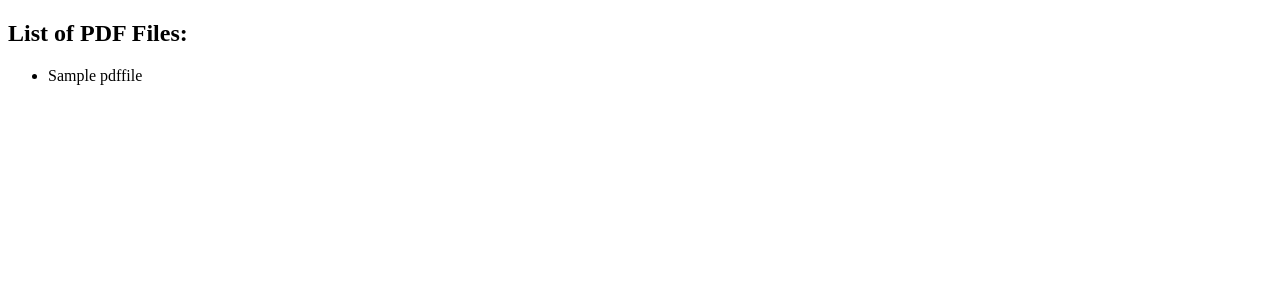
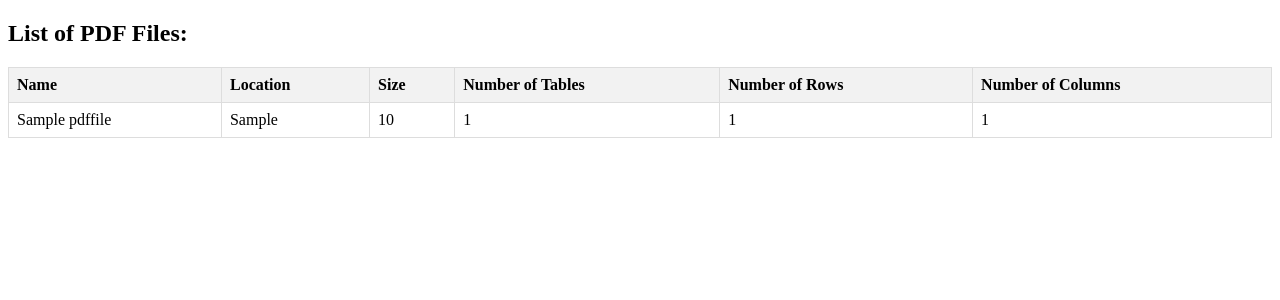
Before and after one commit to SudhanAnnamalai/projects_to_handle, a Django app: page /result in a window 1280 px wide. Shown: the top 300 px of the page. Run offline with Django 4.2, Linux system fonts and the light colour scheme; tables that the repository leaves empty hold one stand-in row (values such as "Sample post").

Commit message:
Concretized version pdf is done; 1. Pdf is Uploading Successfully! \n 2. Table of the metadata is getting showed

```diff
--- a/django_projects/Workmanager/TaskManager/templates/pdf_list.html
+++ b/django_projects/Workmanager/TaskManager/templates/pdf_list.html
@@ -3,13 +3,44 @@
 <html>
 <head>
     <title>List of PDF Files</title>
+    <style>
+        table {
+            border-collapse: collapse;
+            width: 100%;
+        }
+
+        th, td {
+            border: 1px solid #ddd;
+            padding: 8px;
+            text-align: left;
+        }
+
+        th {
+            background-color: #f2f2f2;
+        }
+    </style>
 </head>
 <body>
     <h2>List of PDF Files:</h2>
-    <ul>
+    <table>
+        <tr>
+            <th>Name</th>
+            <th>Location</th>
+            <th>Size</th>
+            <th>Number of Tables</th>
+            <th>Number of Rows</th>
+            <th>Number of Columns</th>
+        </tr>
         {% for pdf_file in pdf_files %}
-        <li>{{ pdf_file.name }}</li>
+        <tr>
+            <td>{{ pdf_file.name }}</td>
+            <td>{{ pdf_file.location }}</td>
+            <td>{{ pdf_file.size }}</td>
+            <td>{{ pdf_file.num_tables }}</td>
+            <td>{{ pdf_file.num_rows }}</td>
+            <td>{{ pdf_file.num_columns }}</td>
+        </tr>
         {% endfor %}
-    </ul>
+    </table>
 </body>
 </html>
--- a/django_projects/Workmanager/TaskManager/views.py
+++ b/django_projects/Workmanager/TaskManager/views.py
@@ -1,17 +1,19 @@
 # views.py
 import os
 import tabula
-from django.shortcuts import render, redirect
+from django.shortcuts import render, redirect, HttpResponse
 from .forms import PdfUploadForm
 from .models import PdfFile
+from django.views.decorators.csrf import csrf_exempt
 
+@csrf_exempt
 def upload_pdf(request):
     if request.method == 'POST':
         form = PdfUploadForm(request.POST, request.FILES)
         if form.is_valid():
             pdf_file = request.FILES['pdf_file']
             # Save the uploaded PDF file
-            destination = os.path.join('path_to_save_uploads', pdf_file.name)
+            destination = os.path.join('TaskManager/static', pdf_file.name)
             with open(destination, 'wb+') as destination_file:
                 for chunk in pdf_file.chunks():
                     destination_file.write(chunk)
@@ -38,12 +40,12 @@ def upload_pdf(request):
             pdf.save()
 
             # Redirect to a success page
-            return redirect('success_page')  # Define the URL name for the success page
+            return redirect('success_page')
 
     else:
         form = PdfUploadForm()
     return render(request, 'upload_pdf.html', {'form': form})
-
+@csrf_exempt
 def pdf_list(request):
     # Query PDF files and pass them to the template
     pdf_files = PdfFile.objects.all()
```
Also changed, not shown: 5 other files.
